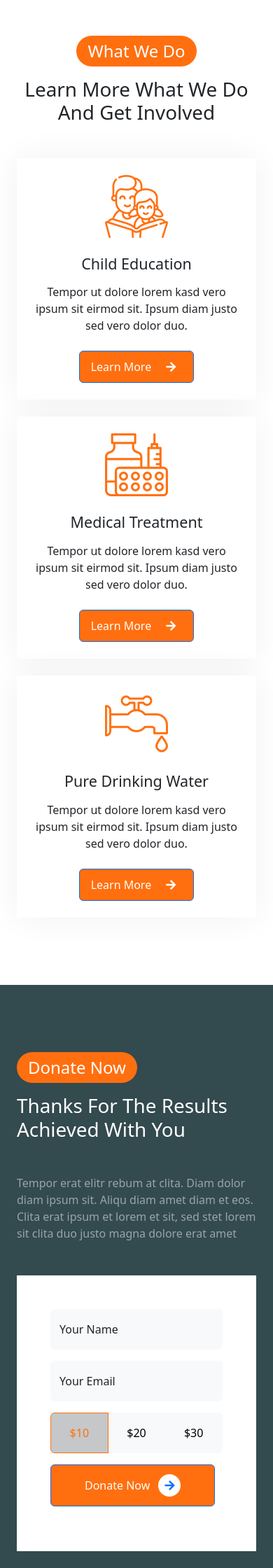
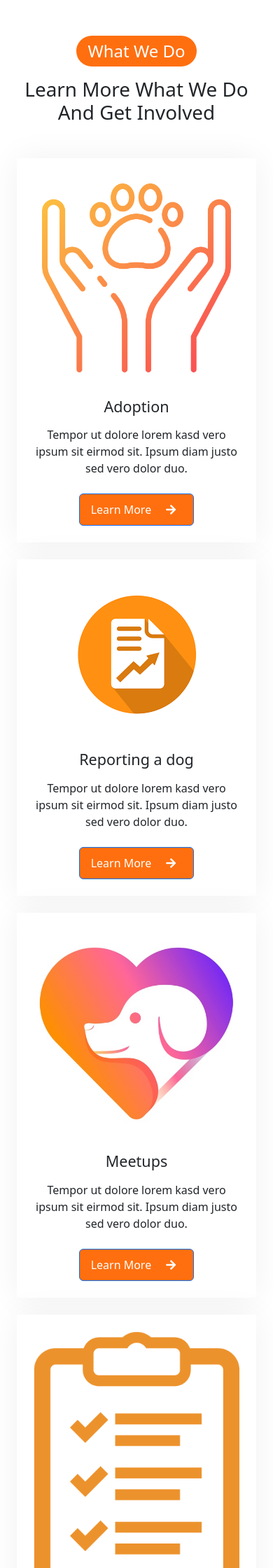
Before and after one commit to singla007/Dog_Community_FS, a Django app: page / in a window 390 px wide; the page is wider, and only the part inside the window is pictured. Shown: the part 2473-4713 px from the top of that part at 70% size. Run offline with Django 3.2, Linux system fonts and the light colour scheme; some libraries are stand-ins or nearby versions.

Commit message:
updated the navbar links and fixed conflicts

```diff
--- a/dog_community_app/templates/base.html
+++ b/dog_community_app/templates/base.html
@@ -53,19 +53,19 @@
                 <div class="collapse navbar-collapse" id="navbarCollapse">
                     <div class="navbar-nav ms-auto p-4 p-lg-0">
                         <a href="{% url 'home' %}"  class="nav-item nav-link active">Home</a>
-                        <a href="{% url 'aboutus' %}" class="nav-item nav-link">About</a>
-                        <a href="causes.html" class="nav-item nav-link">Causes</a>
+
+                        <a href="{% url 'home' %}" class="nav-item nav-link">Breed Info</a>
                         <div class="nav-item dropdown">
-                            <a href="#" class="nav-link dropdown-toggle" data-bs-toggle="dropdown">Pages</a>
+                            <a href="#" class="nav-link dropdown-toggle" data-bs-toggle="dropdown">Report a dog</a>
                             <div class="dropdown-menu m-0">
-                                <a href="service.html" class="dropdown-item">Service</a>
-                                <a href="donate.html" class="dropdown-item">Donate</a>
-                                <a href="team.html" class="dropdown-item">Our Team</a>
-                                <a href="testimonial.html" class="dropdown-item">Testimonial</a>
-                                <a href="404.html" class="dropdown-item">404 Page</a>
+                                <a href="{% url 'home' %}" class="dropdown-item">Missing dogs</a>
+                                <a href="{% url 'home' %}" class="dropdown-item">Stray dogs</a>
                             </div>
                         </div>
-                        <a href="contact.html" class="nav-item nav-link">Contact</a>
+                        <a href="{% url 'home' %}" class="nav-item nav-link">Meetup</a>
+                        <a href="{% url 'home' %}" class="nav-item nav-link">Adoption</a>
+                        <a href="{% url 'home' %}" class="nav-item nav-link">Contact</a>
+                        <a href="{% url 'aboutus' %}" class="nav-item nav-link">About</a>
                     </div>
                     <div class="d-none d-lg-flex ms-2">
                         <a class="btn btn-outline-primary py-2 px-3" href="">
@@ -106,9 +106,12 @@
                         <h5 class="text-light mb-4">Quick Links</h5>
                         <a class="btn btn-link" href="">About Us</a>
                         <a class="btn btn-link" href="">Contact Us</a>
-                        <a class="btn btn-link" href="">Our Services</a>
-                        <a class="btn btn-link" href="">Terms & Condition</a>
-                        <a class="btn btn-link" href="">Support</a>
+                        <a class="btn btn-link" href="">Breed Info</a>
+                        <a class="btn btn-link" href="">Missing dogs</a>
+                        <a class="btn btn-link" href="">Stray dogs</a>
+                        <a class="btn btn-link" href="">Meetup</a>
+                        <a class="btn btn-link" href="">Adoption</a>
+
                     </div>
                     <div class="col-lg-3 col-md-6">
                         <h5 class="text-light mb-4">Newsletter</h5>
--- a/dog_community_app/templates/index.html
+++ b/dog_community_app/templates/index.html
@@ -180,10 +180,10 @@
             <h1 class="display-6 mb-5">Learn More What We Do And Get Involved</h1>
         </div>
         <div class="row g-4 justify-content-center">
-            <div class="col-lg-4 col-md-6 wow fadeInUp" data-wow-delay="0.1s">
+            <div class="col-lg-3 col-md-6 wow fadeInUp" data-wow-delay="0.1s">
                 <div class="service-item bg-white text-center h-100 p-4 p-xl-5">
                     <img class="img-fluid mb-4" src="{%static "assets/img/icon-1.png" %}" alt="">
-                    <h4 class="mb-3">Child Education</h4>
+                    <h4 class="mb-3">Adoption</h4>
                     <p class="mb-4">Tempor ut dolore lorem kasd vero ipsum sit eirmod sit. Ipsum diam justo sed vero dolor duo.</p>
                     <a class="btn btn-outline-primary px-3" href="">
                         Learn More
@@ -193,10 +193,10 @@
                     </a>
                 </div>
             </div>
-            <div class="col-lg-4 col-md-6 wow fadeInUp" data-wow-delay="0.3s">
+            <div class="col-lg-3 col-md-6 wow fadeInUp" data-wow-delay="0.3s">
                 <div class="service-item bg-white text-center h-100 p-4 p-xl-5">
-                    <img class="img-fluid mb-4" src="{%static "assets/img/icon-2.png" %}" alt="">
-                    <h4 class="mb-3">Medical Treatment</h4>
+                    <img class="img-fluid mb-4" src="{%static "assets/img/icon-2w.png" %}" alt="">
+                    <h4 class="mb-3">Reporting a dog</h4>
                     <p class="mb-4">Tempor ut dolore lorem kasd vero ipsum sit eirmod sit. Ipsum diam justo sed vero dolor duo.</p>
                     <a class="btn btn-outline-primary px-3" href="">
                         Learn More
@@ -206,10 +206,23 @@
                     </a>
                 </div>
             </div>
-            <div class="col-lg-4 col-md-6 wow fadeInUp" data-wow-delay="0.5s">
+            <div class="col-lg-3 col-md-6 wow fadeInUp" data-wow-delay="0.5s">
                 <div class="service-item bg-white text-center h-100 p-4 p-xl-5">
                     <img class="img-fluid mb-4" src="{%static "assets/img/icon-3.png" %}" alt="">
-                    <h4 class="mb-3">Pure Drinking Water</h4>
+                    <h4 class="mb-3">Meetups</h4>
+                    <p class="mb-4">Tempor ut dolore lorem kasd vero ipsum sit eirmod sit. Ipsum diam justo sed vero dolor duo.</p>
+                    <a class="btn btn-outline-primary px-3" href="">
+                        Learn More
+                        <div class="d-inline-flex btn-sm-square bg-primary text-white rounded-circle ms-2">
+                            <i class="fa fa-arrow-right"></i>
+                        </div>
+                    </a>
+                </div>
+            </div>
+            <div class="col-lg-3 col-md-6 wow fadeInUp" data-wow-delay="0.5s">
+                <div class="service-item bg-white text-center h-100 p-4 p-xl-5">
+                    <img class="img-fluid mb-4" src="{%static "assets/img/icon-4.png" %}" alt="">
+                    <h4 class="mb-3">Breed Information</h4>
                     <p class="mb-4">Tempor ut dolore lorem kasd vero ipsum sit eirmod sit. Ipsum diam justo sed vero dolor duo.</p>
                     <a class="btn btn-outline-primary px-3" href="">
                         Learn More
--- a/dog_community_app/views.py
+++ b/dog_community_app/views.py
@@ -80,3 +80,13 @@ def home_view(request):
     return render(request, "index.html")
 def aboutus_view(request):
     return render(request, "aboutus.html")
+def breedinfo_view(request):
+    return render(request, "breedinfo.html")
+def reportadog(request):
+    return render(request, "reportadog.html")
+def meetup_view(request):
+    return render(request, "meetup.html")
+def adoption_view(request):
+    return render(request, "adoption.html")
+def contact_view(request):
+    return render(request, "contact.html")
```
Also changed, not shown: dog_community_app/migrations/0001_initial.py (deleted), dog_community_app/static/assets/img/icon-1.png, dog_community_app/static/assets/img/icon-2.png (deleted), dog_community_app/static/assets/img/icon-2w.png (added), dog_community_app/static/assets/img/icon-3.png, dog_community_app/static/assets/img/icon-4.png (added).
